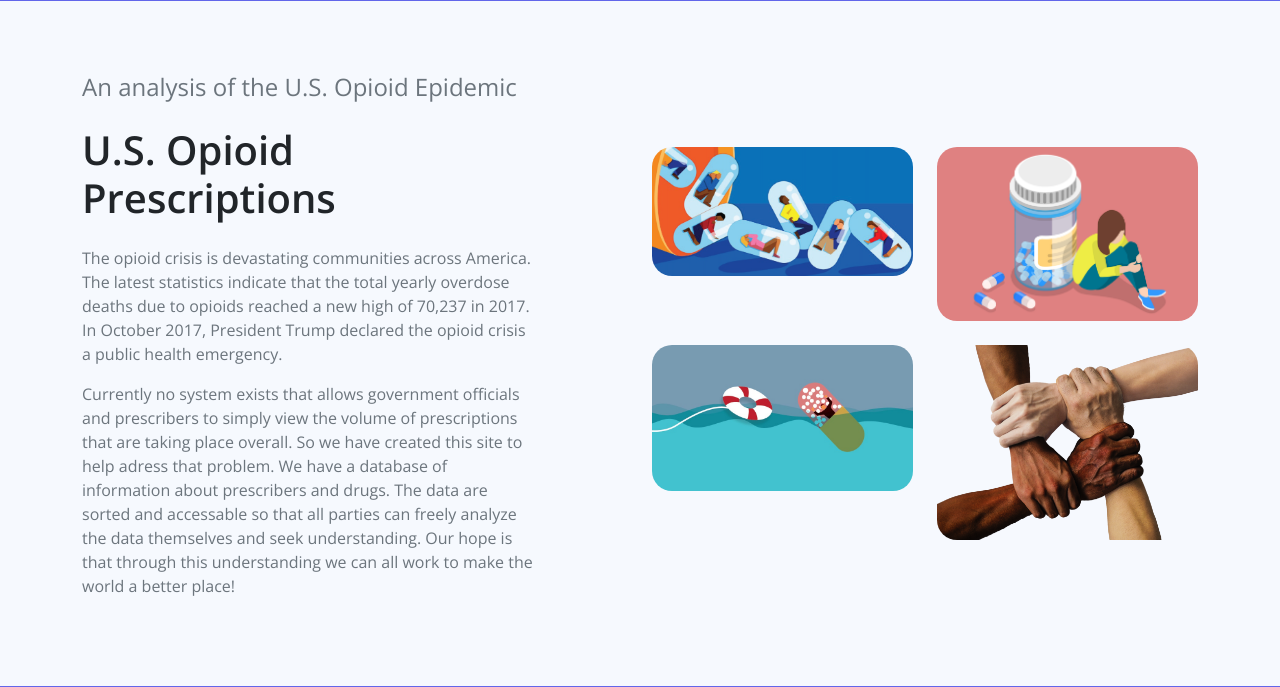
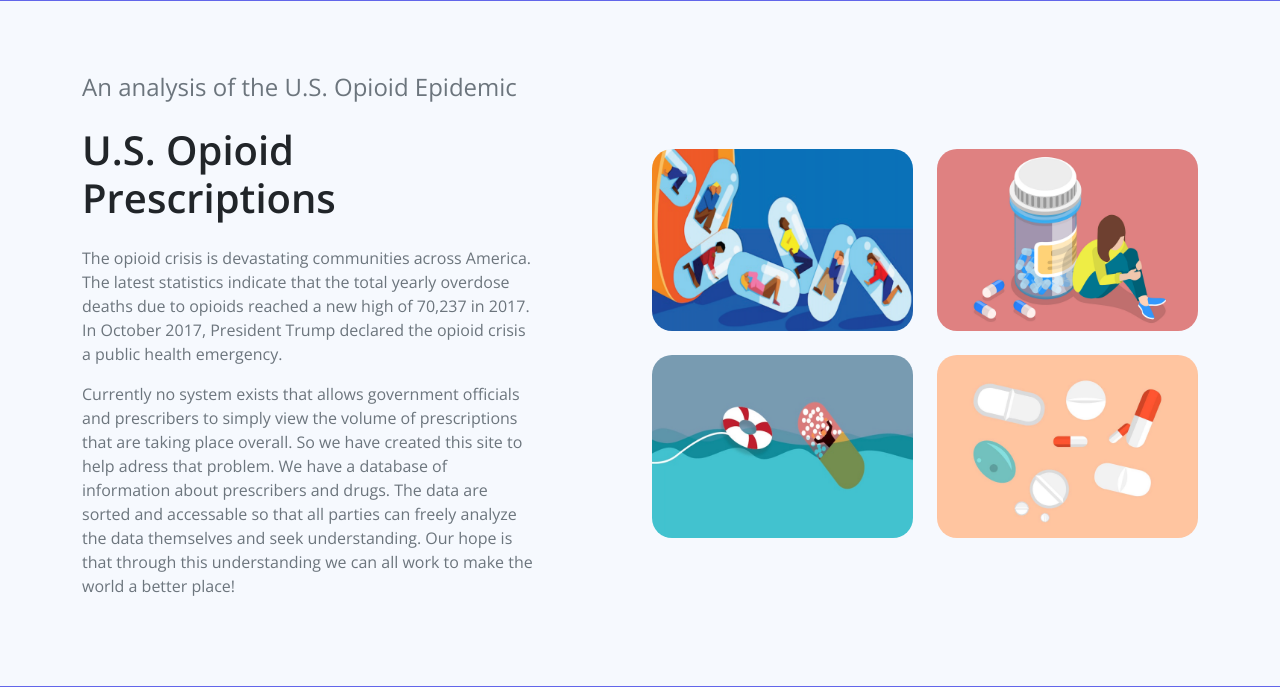
Before and after one commit to IS-Core-1-15/intex, a Django app: page / in a window 1280 px wide; the page is wider, and only the part inside the window is pictured. Shown: the part 1158-1845 px from the top of that part. Run offline with Django 3.2, Linux system fonts and the light colour scheme; parts of the project's set-up code (start-up, migrations or seed data) failed here and were passed over; some libraries are stand-ins or nearby versions.

Commit message:
image updates

```diff
--- a/templates/DrugApp/index.html
+++ b/templates/DrugApp/index.html
@@ -90,8 +90,8 @@
                         <a class="col" data-type="image" data-fslightbox="gallery" href="{% static 'img/randomopioid3.jpeg' %}">
                             <img class="img-fluid" src="{% static 'img/randomopioid3.jpeg' %}">
                         </a>
-                        <a class="col" data-type="image" data-fslightbox="gallery" href="{% static 'img/randomopioid4.png' %}">
-                            <img class="img-fluid" src="{% static 'img/randomopioid4.png' %}">
+                        <a class="col" data-type="image" data-fslightbox="gallery" href="{% static 'img/randomopioid5.jpeg' %}">
+                            <img class="img-fluid" src="{% static 'img/randomopioid5.jpeg' %}">
                         </a>
                     </div>
                 </div>
```
Also changed, not shown: DrugApp/static/img/randomopioid1.png, DrugApp/static/img/randomopioid2.jpeg, DrugApp/static/img/randomopioid3.jpeg, DrugApp/static/img/randomopioid5.jpeg (added), static/img/randomopioid1.png, static/img/randomopioid2.jpeg, static/img/randomopioid3.jpeg, static/img/randomopioid5.jpeg (added).
